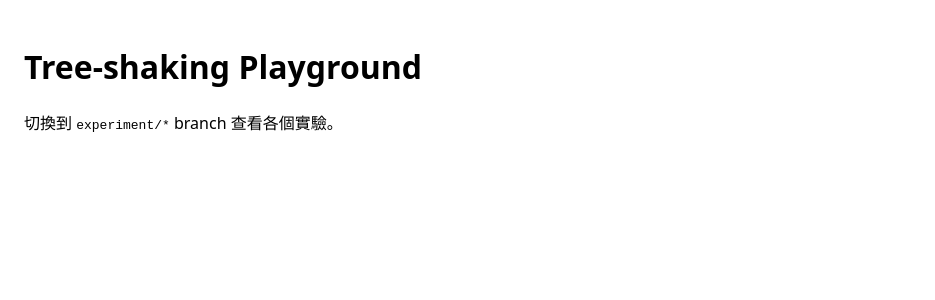
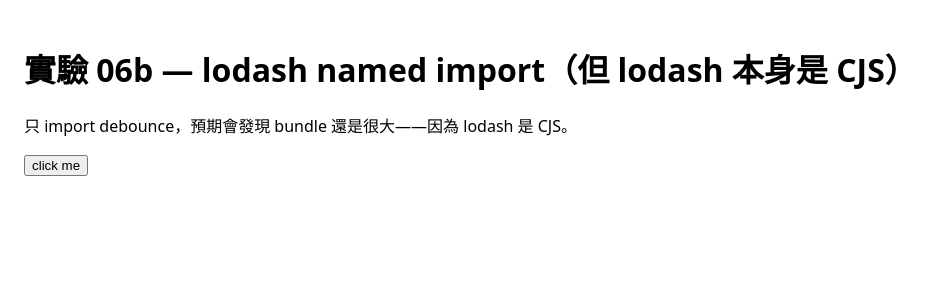
Before and after one commit to Yueh-Lin-Yang/recharts-treeshake-test, a React (Vite) app: page / in a window 1280 px wide. Shown: the top 300 px of the page, without its empty margins (0-935 px from the left). Built offline with nearby package versions, Linux system fonts and the light colour scheme.

Commit message:
🧪 test(lodash): named import from CJS lodash — still 267 kB

```diff
--- a/package.json
+++ b/package.json
@@ -9,6 +9,8 @@
     "preview": "vite preview"
   },
   "dependencies": {
+    "@types/lodash": "^4.17.24",
+    "lodash": "^4.18.1",
     "react": "^19.2.0",
     "react-dom": "^19.2.0"
   },
--- a/src/App.tsx
+++ b/src/App.tsx
@@ -1,10 +1,13 @@
+import { debounce } from 'lodash';
+
+const debounced = debounce((label: string) => console.log(label), 200);
+
 export function App() {
   return (
     <div style={{ padding: 24 }}>
-      <h1>Tree-shaking Playground</h1>
-      <p>
-        切換到 <code>experiment/*</code> branch 查看各個實驗。
-      </p>
+      <h1>實驗 06b — lodash named import（但 lodash 本身是 CJS）</h1>
+      <p>只 import debounce，預期會發現 bundle 還是很大——因為 lodash 是 CJS。</p>
+      <button onClick={() => debounced('clicked')}>click me</button>
     </div>
   );
 }
```
Also changed, not shown: 1 other file (tests, documents, lock files or other folders).
